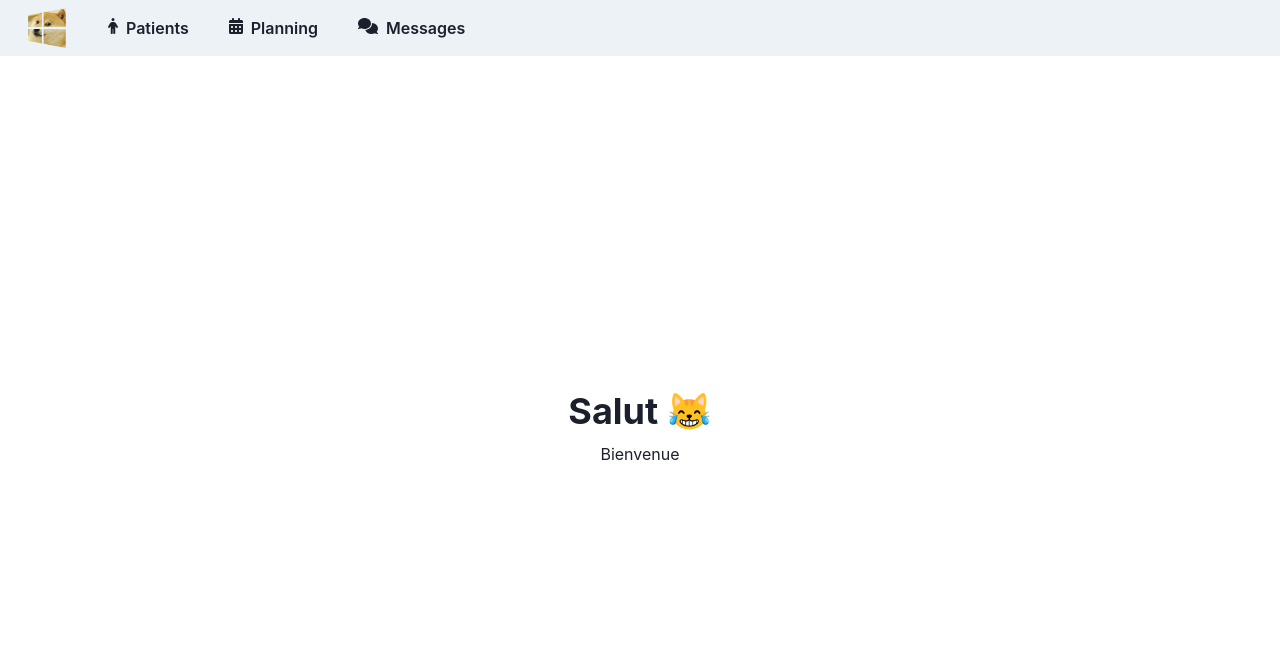
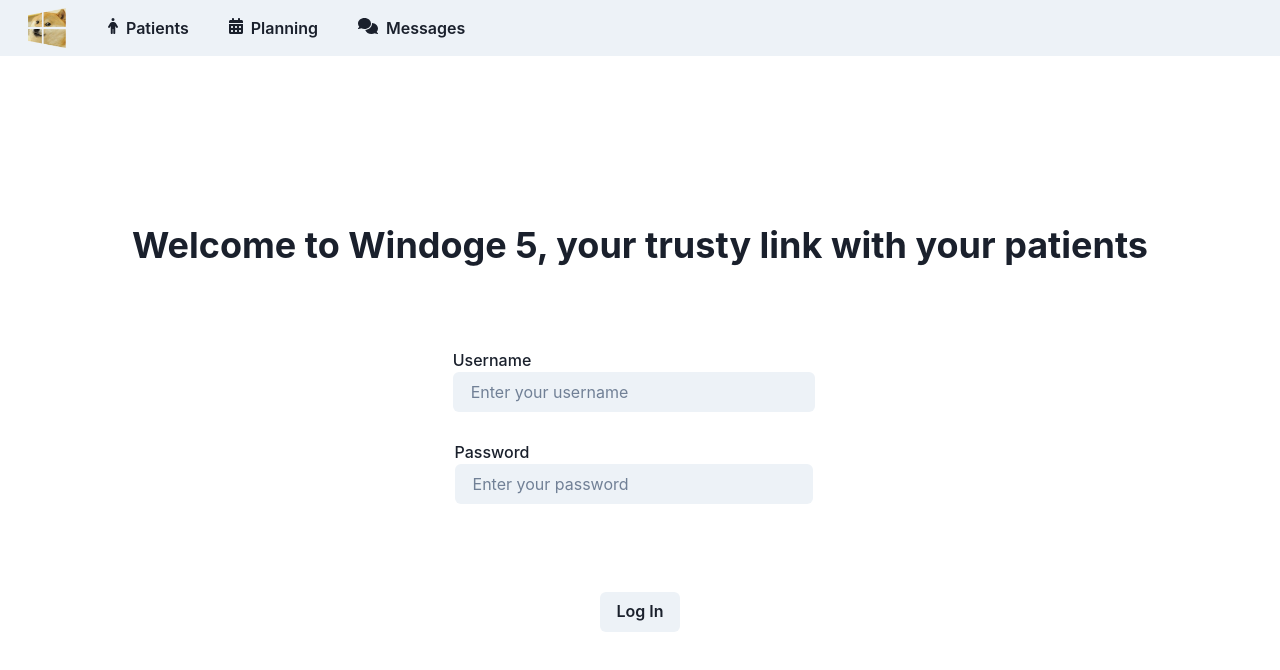
Before and after one commit to RomainReghem/Windoge, a React (Vite) app: page / in a window 1280 px wide. Shown: the top 670 px of the page. Built offline with nearby package versions, Linux system fonts and the light colour scheme.

Commit message:
home page

```diff
--- a/src/Home.jsx
+++ b/src/Home.jsx
@@ -1,13 +1,43 @@
-import { Center, Heading, Text, Stack } from "@chakra-ui/react";
+import { Center, Heading, Text, Stack, Input, Button, FormLabel, useToast } from "@chakra-ui/react";
+import { Link, useNavigate } from "react-router-dom";
+
 
 const Home = () => {
+    const toast = useToast()
+    const navigate = useNavigate()
     return (
-    <Center h={'100%'}>
-        <Stack align={'center'}>
-        <Heading>Salut 😹 </Heading>
-        <Text>Bienvenue</Text>
-        </Stack>
-    </Center>
+        <>
+            <Center h={'100%'} flexDirection='column' gap='20'>
+                <Stack align={'center'}>
+                    <Heading> Welcome to Windoge 5, your trusty link with your patients </Heading>
+                </Stack>
+                <Stack align={'center'} flexDirection='column' gap='5'>
+                    <FormLabel> Username
+                        <Input variant='filled' placeholder='Enter your username'></Input>
+                    </FormLabel>
+                    <FormLabel> Password
+                        <Input variant='filled' placeholder='Enter your password'></Input>
+                    </FormLabel>
+                </Stack>
+                <Stack>
+                    <Button
+                        onClick={() => {
+                            toast({
+                                title: 'You have successfully logged in',
+                                description: "Welcome dear practician",
+                                status: 'success',
+                                duration: 9000,
+                                position: 'top-right',
+                                isClosable: true,
+                            });
+                            navigate('/patients')
+                        }}
+                    >
+                        Log In
+                    </Button>
+                </Stack>
+            </Center>
+        </>
     )
 }
 
```
